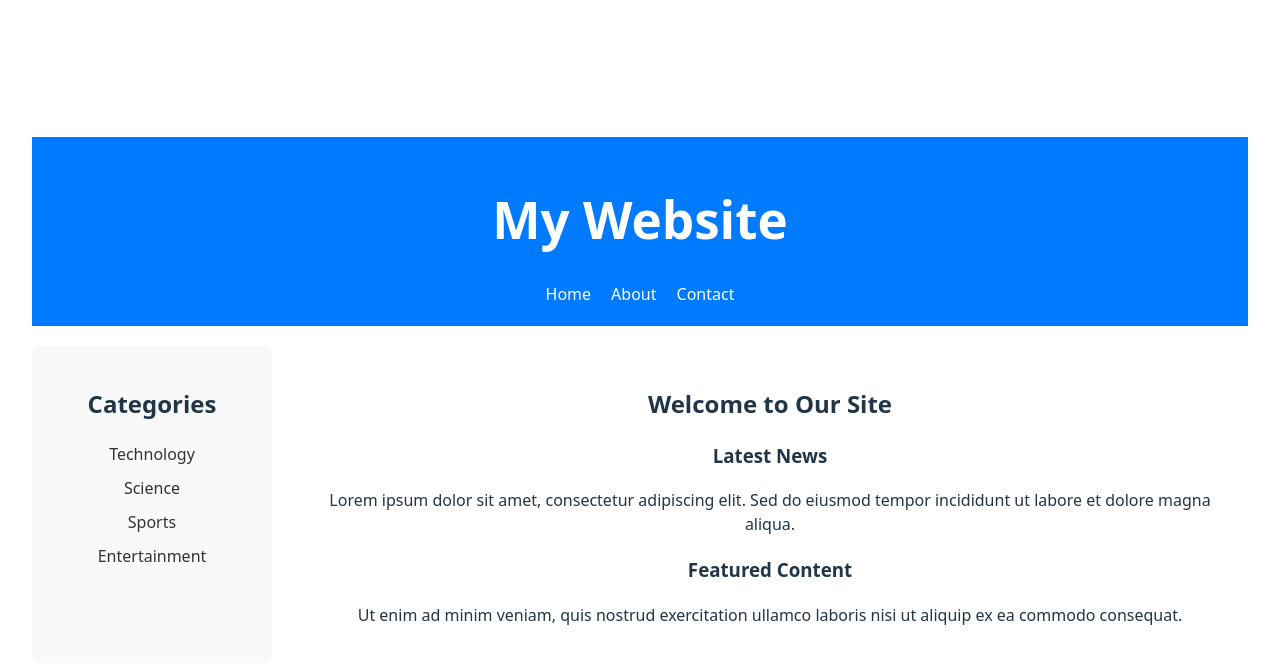
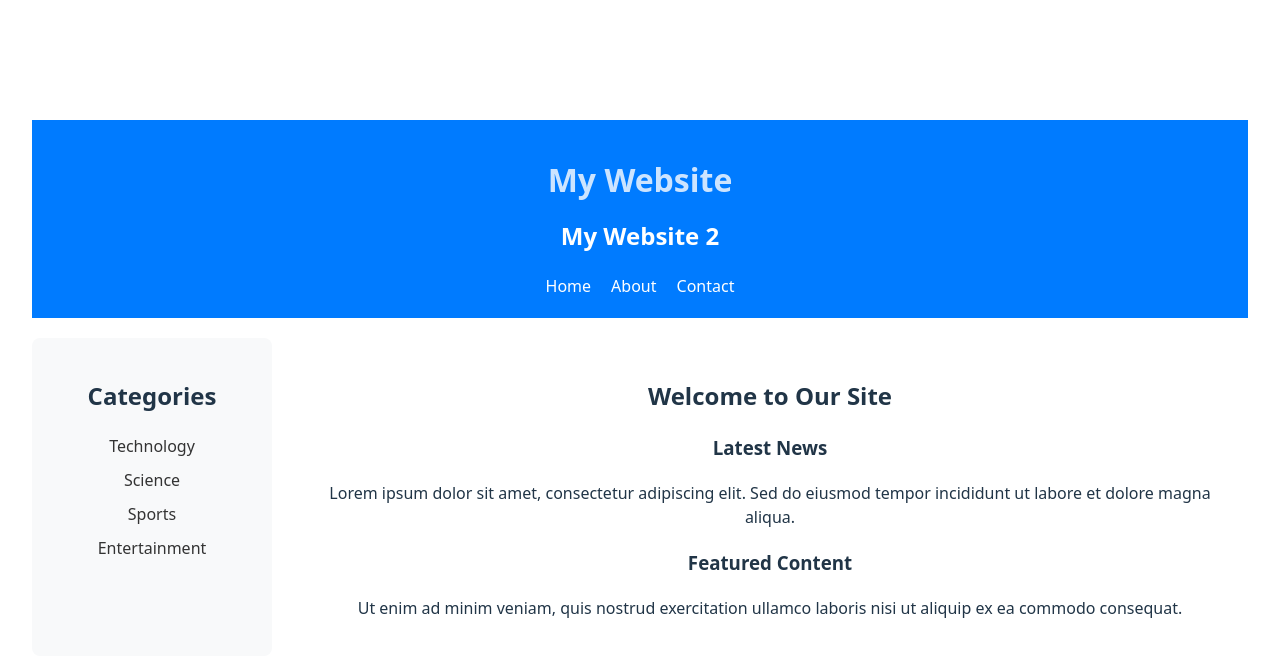
Before and after one commit to Ebubekir42/ReactTutorial, a React (Vite) app: page / in a window 1280 px wide. Shown: the top 664 px of the page. Built offline with nearby package versions, Linux system fonts and the light colour scheme.

Commit message:
CSS Styling - Inline Styling

```diff
--- a/src/Header.jsx
+++ b/src/Header.jsx
@@ -1,3 +1,15 @@
+import "./MyStylesheet.css"
+// Styling React Using CSS
+// - Inline styling
+// - CSS stylesheets
+// - CSS Modules
+
+// Inline Styling
+const myStyle = {
+    fontSize: "1.5rem",
+    color: "white"
+};
+
 const Header = () => {
     return (
         <header style={{
@@ -7,7 +19,8 @@ const Header = () => {
             textAlign: 'center',
             marginBottom: '20px'
         }}>
-            <h1>My Website</h1>
+            <h1 className="primary" style={{ fontSize: "2rem" }}>My Website</h1>
+            <h2 style={myStyle}>My Website 2</h2>
             <nav style={{ marginTop: '10px' }}>
                 <a href="#" style={{ color: 'white', marginRight: '20px' }}>Home</a>
                 <a href="#" style={{ color: 'white', marginRight: '20px' }}>About</a>
--- /dev/null
+++ b/src/MyStylesheet.css
@@ -0,0 +1,3 @@
+.primary {
+    color: rgba(255, 255, 255, 0.8);
+}
--- a/src/main.jsx
+++ b/src/main.jsx
@@ -154,7 +154,10 @@ createRoot(document.getElementById('root')).render(
   // <MyForm />
   // <MyApp />
   // <App2 />
-  <App3 />
+  <>
+    <App3 />
+    <div className='primary'>Div Elements</div>
+  </>
   // <StrictMode>
   //   <App />
   // </StrictMode>,
```
